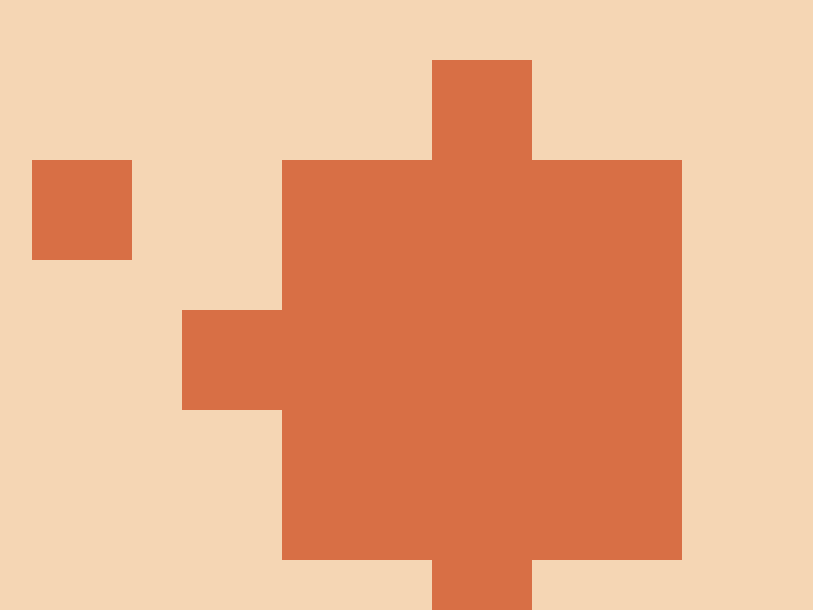
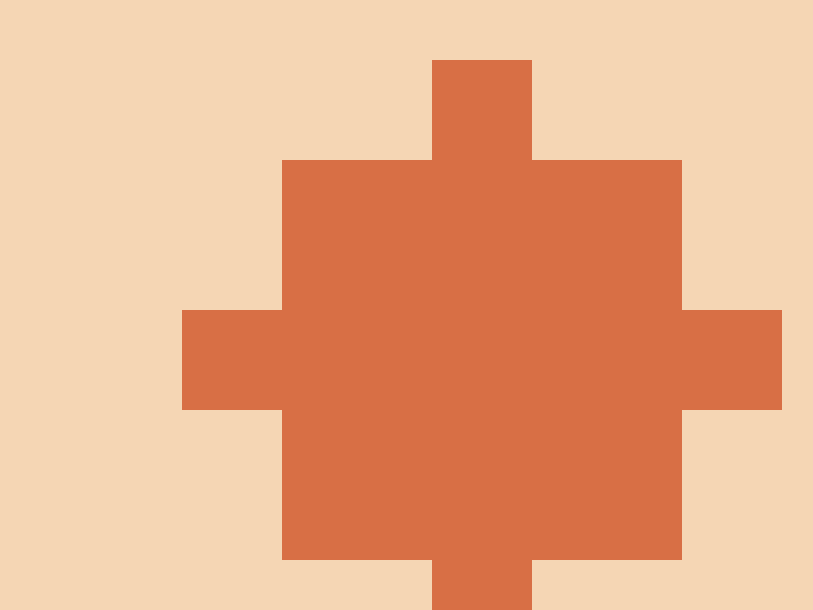
Before and after one commit to Areg2020/Css.Battles, a plain HTML site: page 159/index.html in a window 1280 px wide. Shown: the part 640-1250 px from the top of the page, without its empty margins (158-971 px from the left). Drawn offline with Linux system fonts and the light colour scheme.

Commit message:
N 159 end

```diff
--- a/159/main.css
+++ b/159/main.css
@@ -32,8 +32,8 @@
 	height: 100px;
 	background-color: #d86f45;
 	position: absolute;
-	top: 50px;
-	left: -50%;
+	top: 50%;
+	left: 450px;
 	translate: -50% -50%;
 }
 .small_cube_3 {
```
